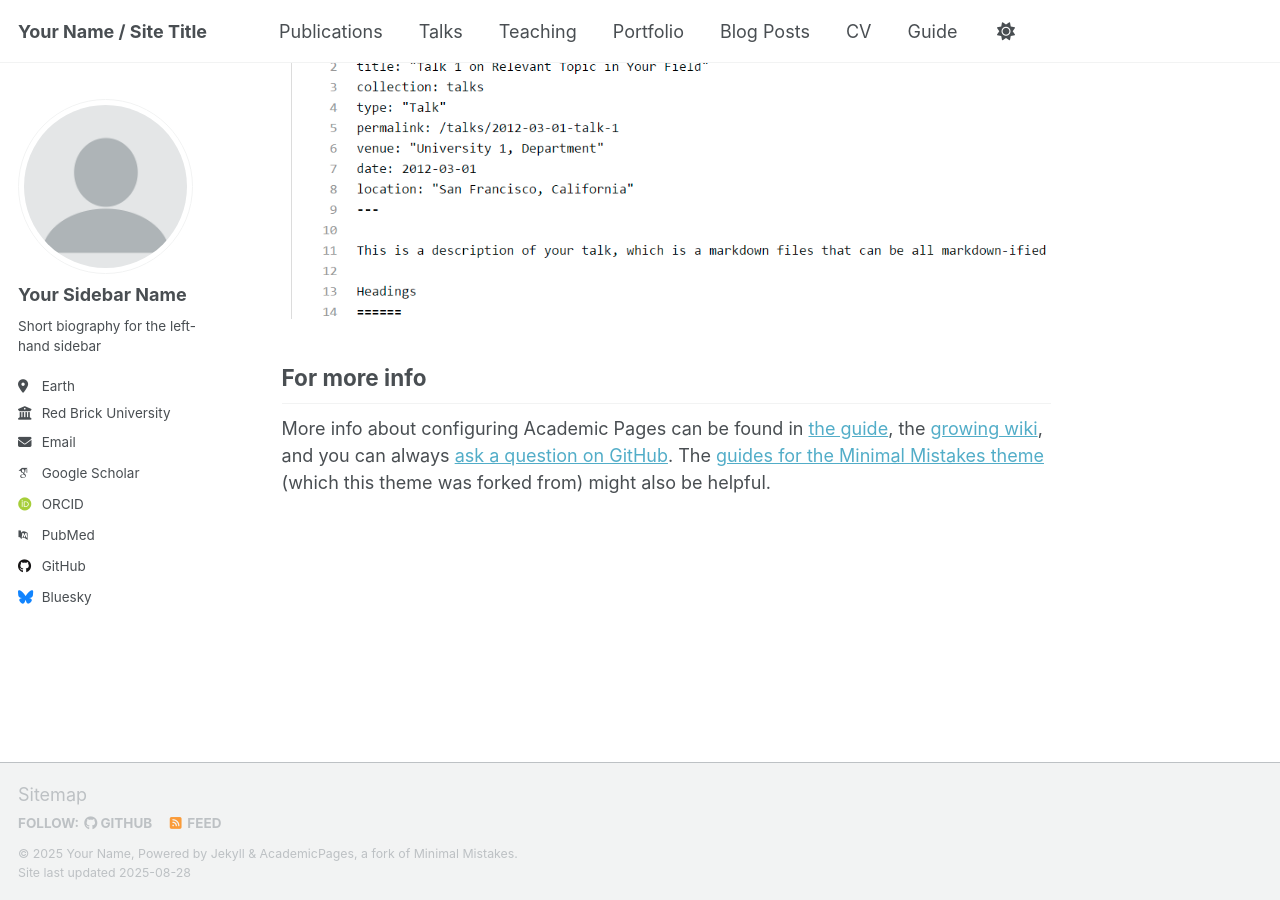
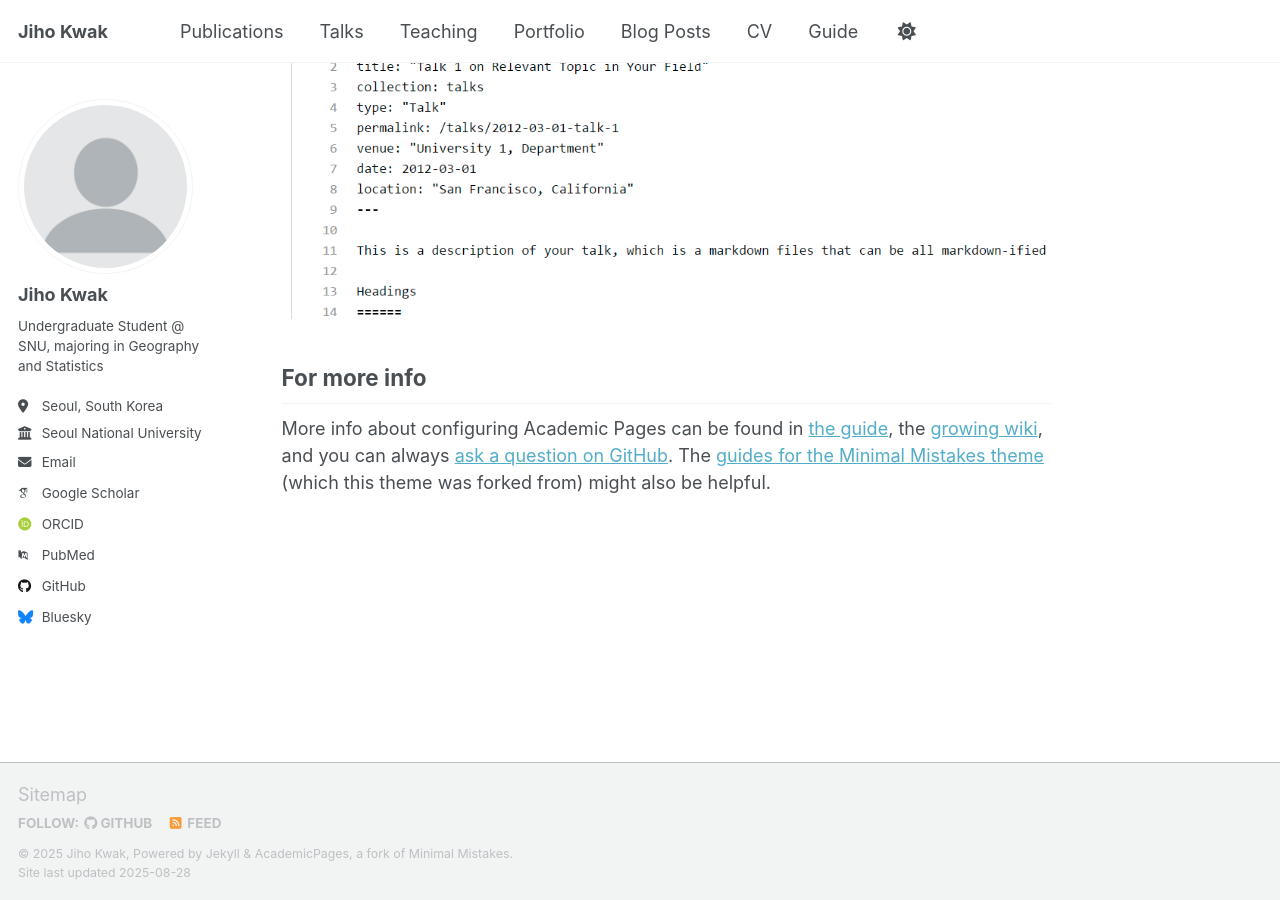
Before and after one commit to jihography/jihography.github.io, a Jekyll site: the page built from _pages/about.md, in a window 1280 px wide and 900 px high, scrolled down 2880 px. Built offline with Jekyll 4.4.1, drawn with Linux system fonts in a browser that asks for light colours; some web fonts are replaced; a script that is not in the unit is left out.

Commit message:
Update _config.yml

```diff
--- a/_config.yml
+++ b/_config.yml
@@ -9,13 +9,13 @@
 # Basic Site Settings
 locale                   : "en-US"
 site_theme               : "default" # Currently available options are "default", "air"
-title                    : "Your Name / Site Title"
+title                    : "Jiho Kwak"
 title_separator          : "-"
-name                     : &name "Your Name"
+name                     : &name "Jiho Kwak"
 description              : &description "personal description"
-url                      : https://academicpages.github.io # the base hostname & protocol for your site e.g. "https://[your GitHub username].github.io" or if you already have some other page hosted on Github then use "https://[your GitHub username].github.io/[Your Repo Name]"
+url                      : https://jihography.github.io # the base hostname & protocol for your site e.g. "https://[your GitHub username].github.io" or if you already have some other page hosted on Github then use "https://[your GitHub username].github.io/[Your Repo Name]"
 baseurl                  : "" # the subpath of your site, e.g. "/blog"
-repository               : "academicpages/academicpages.github.io"
+repository               : "jihography/jihography.github.io"
 
 # Site Author - The following control what appear as part of the author content on the side bar.
 #               If a field is blank the icon and link will not appear, otherwise it will be shown.
@@ -23,13 +23,13 @@
 author:
   # Biographic information
   avatar           : "profile.png"
-  name             : "Your Sidebar Name"
+  name             : "Jiho Kwak"
   pronouns         : # example: "she/her"
-  bio              : "Short biography for the left-hand sidebar"
-  location         : "Earth"
-  employer         : "Red Brick University"
+  bio              : "Undergraduate Student @ SNU, majoring in Geography and Statistics"
+  location         : "Seoul, South Korea"
+  employer         : "Seoul National University"
   uri              : # URL
-  email            : "none@example.org"
+  email            : "23218kjh@snu.ac.kr"
 
   # Academic websites
   academia         : # URL
```
